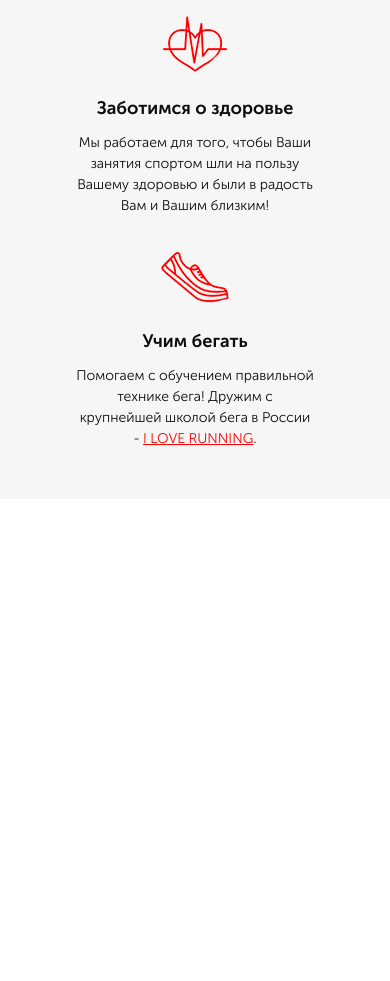
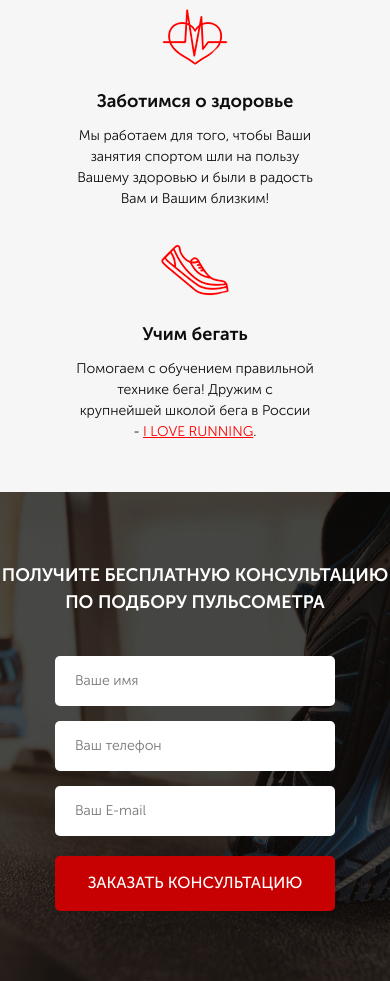
Before and after one commit to ilyakupriyan/pulse, a website: page src/index.html in a window 390 px wide. Shown: the part 901-1882 px from the top of the page. Before the commit the page ends 1400 px from the top, so only its background shows below. Drawn offline with Linux system fonts and the light colour scheme.

Commit message:
Add form and third section

```diff
--- a/src/index.html
+++ b/src/index.html
@@ -71,5 +71,24 @@
 			</div>
 		</div>
 	</section>
+	<section class="consultation">
+		<div class="container">
+			<h2 class="title title_left">
+				Получите бесплатную консультацию<br>
+				по подбору пульсометра
+			</h2>
+			<div class="consultation__descr">
+				Просто заполните форму заявки<br>
+				и мы перезвоним вам в течении 10 минут
+			</div>
+			<form action="" class="feed-form">
+				<input name="name" required type="text" placeholder="Ваше имя">
+				<input name="phone" required type="tel" placeholder="Ваш телефон">
+				<input name="email" required type="email" placeholder="Ваш E-mail">
+
+				<button class="button button_submit">заказать кОНСУЛЬТАЦИЮ</button>
+			</form>
+		</div>
+	</section>
 </body>
 </html>
--- a/src/sass/blocks/_buttons.sass
+++ b/src/sass/blocks/_buttons.sass
@@ -8,8 +8,14 @@
 	font-weight: 500
 	text-transform: uppercase
 	color: #ffffff
+	&:hover
+		background-color: #d61818
 	&_main
 		margin-top: 67px
 		width: 300px
 		height: 50px
 		font-size: 16px
+	&_submit
+		width: 100%
+		height: 55px
+		font-size: 16px
--- /dev/null
+++ b/src/sass/blocks/_consultation.sass
@@ -0,0 +1,27 @@
+.consultation
+	min-height: 680px
+	padding: 100px 0 92px 0
+	background: url("../../img/background/consultation.jpg") center (center / cover) no-repeat
+	&__descr
+		margin-top: 80px
+		font-size: 20px
+		font-weight: 500
+		color: #ffffff
+
+@media (max-width: 991px)
+	.consultation
+		text-align: center
+		&__descr
+			margin-top: 40px
+
+@media (max-width: 767px)
+	.consultation
+		&__descr
+			font-size: 18px
+
+@media (max-width: 575px)
+	.consultation
+		min-height: 0
+		padding: 70px 0
+		&__descr
+			display: none
--- /dev/null
+++ b/src/sass/blocks/_forms.sass
@@ -0,0 +1,26 @@
+.feed-form
+	margin-top: 36px
+	display: flex
+	flex-direction: column
+	width: 300px
+	input
+		height: 50px
+		border: none
+		border-radius: 5px
+		background-color: #fff
+		margin-bottom: 15px
+		padding: 0 20px
+		font-size: 14px
+		font-weight: 300
+		&:nth-child(3)
+			margin-bottom: 20px
+		&:focus
+			outline: none
+
+@media (max-width: 991px)
+	.feed-form
+		margin: 40px auto 0 auto
+
+@media (max-width: 575px)
+	.feed-form
+		width: 280px
--- a/src/sass/blocks/_promo.sass
+++ b/src/sass/blocks/_promo.sass
@@ -1,7 +1,7 @@
 .promo
 	min-height: 650px
 	padding: 21px 0 93px 0
-	background: url("../img/background/promo.jpg") center (center / cover) no-repeat
+	background: url("../../img/background/promo.jpg") center (center / cover) no-repeat
 	&__wrapper
 		margin-top: 91px
 		display: flex
--- a/src/sass/blocks/_title.sass
+++ b/src/sass/blocks/_title.sass
@@ -4,8 +4,21 @@
 	font-weight: 700
 	color: $second_color
 	text-transform: uppercase
+	&_left
+		text-align: left
+		font-size: 36px
+		color: #fff
 
+@media (max-width: 991px)
+	.title
+		&_left
+			text-align: center
+			font-size: 32px
 
 @media (max-width: 767px)
 	.title
 		font-size: 23px
+
+@media (max-width: 575px)
+	.title
+		font-size: 18px
--- a/src/sass/style.sass
+++ b/src/sass/style.sass
@@ -9,8 +9,10 @@
 	max-width: 950px
 	margin: 0 auto
 
+@import "blocks/header"
 @import "blocks/promo"
 @import "blocks/advantages"
-@import "blocks/header"
+@import "blocks/consultation"
 @import "blocks/buttons"
 @import "blocks/title"
+@import "blocks/forms"
```
Also changed, not shown: src/css/style.min.css, src/img/background/consultation.jpg (added).
